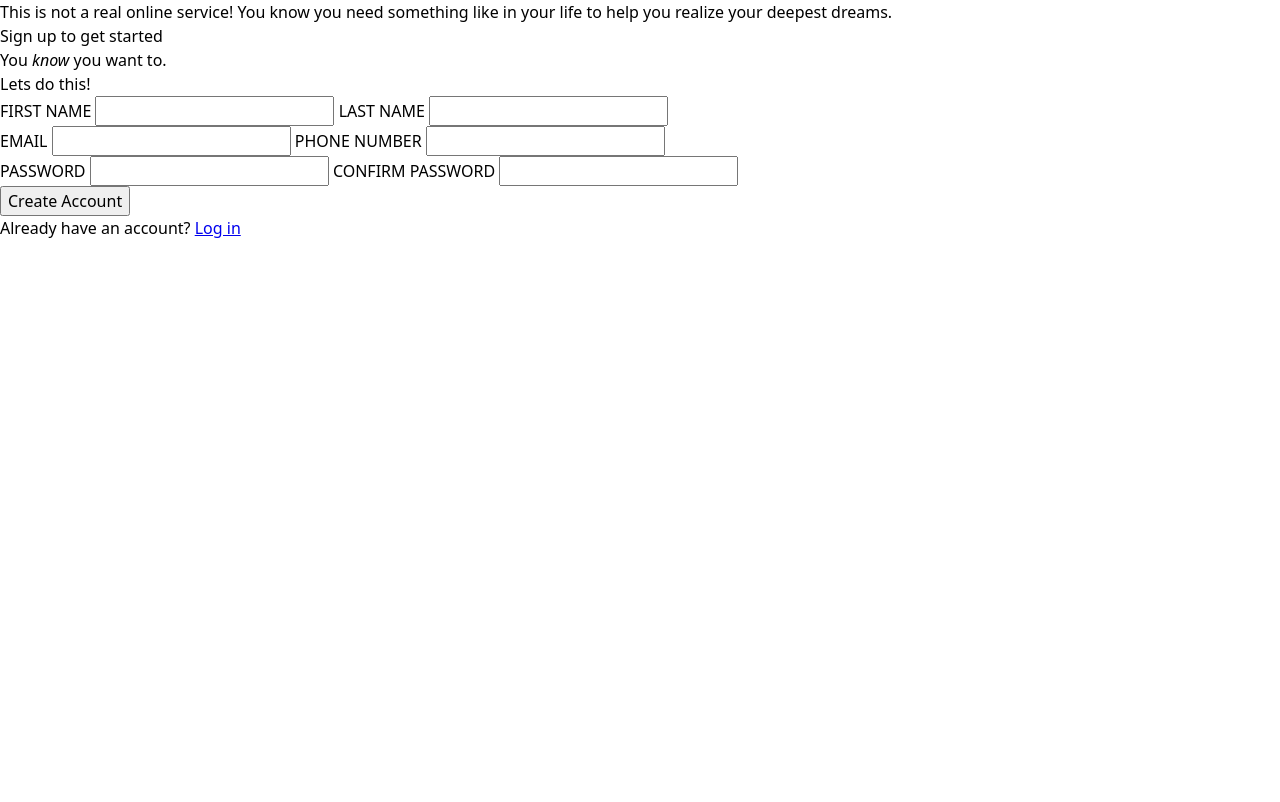
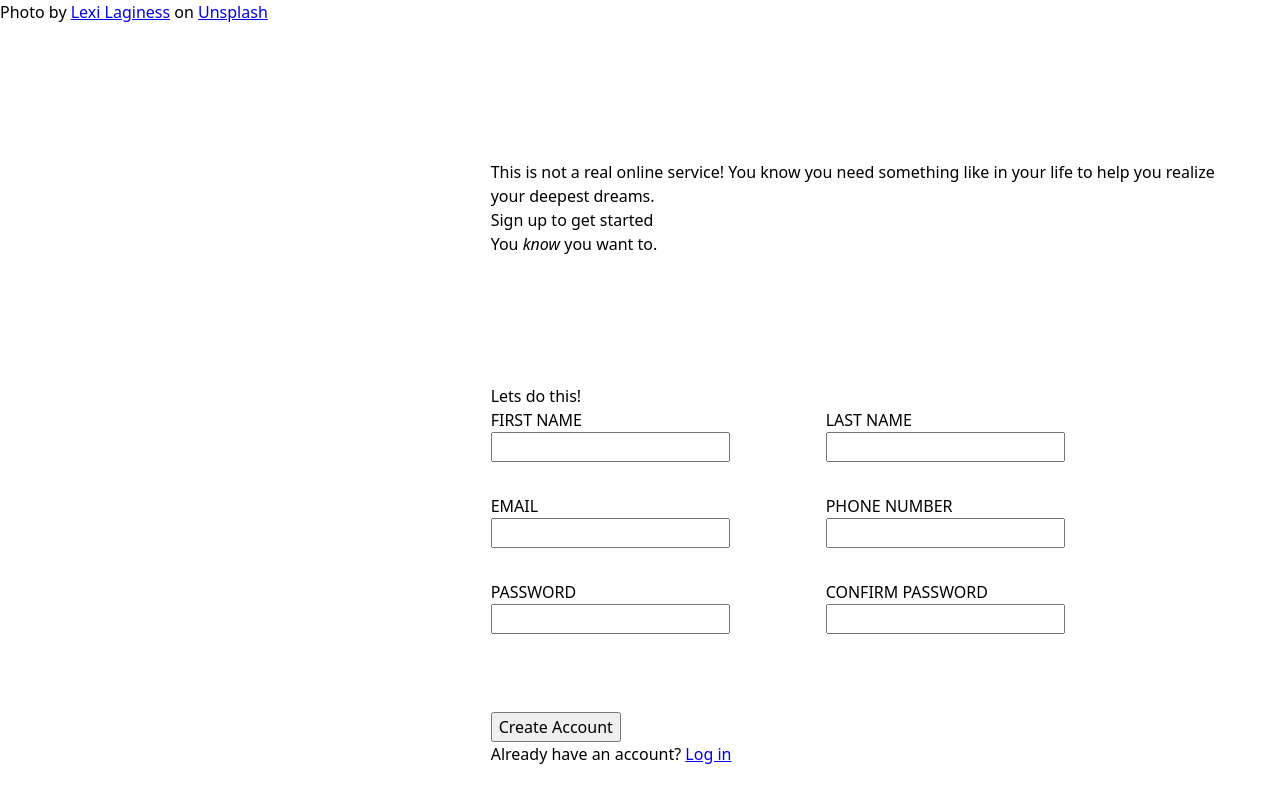
Before and after one commit to bruhwattsondocha/sign-up-form, a plain HTML site: page index.html in a window 1280 px wide. Drawn offline with Linux system fonts and the light colour scheme.

Commit message:
Align containers in html

```diff
--- a/index.html
+++ b/index.html
@@ -8,11 +8,13 @@
   <script src="./script.js" defer></script>
 </head>
 <body>
+
   <div class="design-container">
-    <img src="" alt="">
     <div class="odin-logo"></div>
-    <div class="img-credits"></div>
+    <div class="img-credits">Photo by <a href="https://unsplash.com/@lexilaginess?utm_content=creditCopyText&utm_medium=referral&utm_source=unsplash">Lexi Laginess</a> on <a href="https://unsplash.com/photos/a-sign-on-a-building-XYfjIT9c01Q?utm_content=creditCopyText&utm_medium=referral&utm_source=unsplash">Unsplash</a>
     </div>
+  </div>
+
   <div class="main-container">
 
     <div class="main header-container">
@@ -27,29 +29,43 @@
         <div class="main-form">
 
           <div class="form-row">
+            <div class="form-item">
               <label for="first-name">FIRST NAME</label>
               <input type="text" id="first-name" name="first-name">
+            </div>
 
+            <div class="form-item">
               <label for="last-name">LAST NAME</label>
               <input type="text" id="last-name" name="last-name">
             </div>
+          </div>
 
           <div class="form-row">
+            <div class="form-item">
               <label for="email">EMAIL</label>
               <input type="email" id="email" name="email">
+            </div>
 
+            <div class="form-item">
               <label for="phone-number">PHONE NUMBER</label>
               <input type="tel" id="phone-number" name="phone-number">
             </div>
+          </div>
 
           <div class="form-row">
+            <div class="form-item">
               <label for="password">PASSWORD</label>
               <input type="password" id="password" name="password">
+            </div>
 
+            <div class="form-item">
               <label for="confirm-password">CONFIRM PASSWORD</label>
               <input type="password" id="confirm-password" name="confirm-password">
             </div>
           </div>
+
+        </div>
+
         <div class="footer-form">
           <button class="create-account" type="submit">Create Account</button>
 
@@ -57,5 +73,6 @@
         </div>
       </form>
    </div>
+  </div>
 </body>
 </html>
--- a/style.css
+++ b/style.css
@@ -38,3 +38,66 @@ h1, h2, h3, h4, h5, h6 {
 
 
 /* CSS RESET */
+
+
+/* BLOCKS */
+
+body {
+  height: 100vh;
+  width: 100vw;
+  display: flex;
+}
+
+.design-container {
+  flex: 1;
+}
+
+.main-container {
+  flex: 2;
+}
+
+
+/* MAIN */
+
+.main-container {
+  display: flex;
+  flex-direction: column;
+}
+
+.main-container > *{
+  padding: 4rem;
+}
+
+.main.header-container {
+  margin-top: 6rem;
+}
+
+.main.form-container {
+  flex: 1;
+}
+
+.main-form {
+  display: flex;
+  flex-direction: column;
+  gap: 2rem;
+}
+
+.form-row {
+  display: flex;
+  flex-direction: row;
+  width: 100%;
+  gap: 6rem;
+}
+
+.form-item {
+  display: flex;
+  flex-direction: column;
+}
+.footer-form {
+  margin-top: 4rem;
+}
+
+
+.main-form {
+  height: 15rem;
+}
```
Also changed, not shown: 1 other file. Lines whose indentation alone changed are shown as unchanged.
